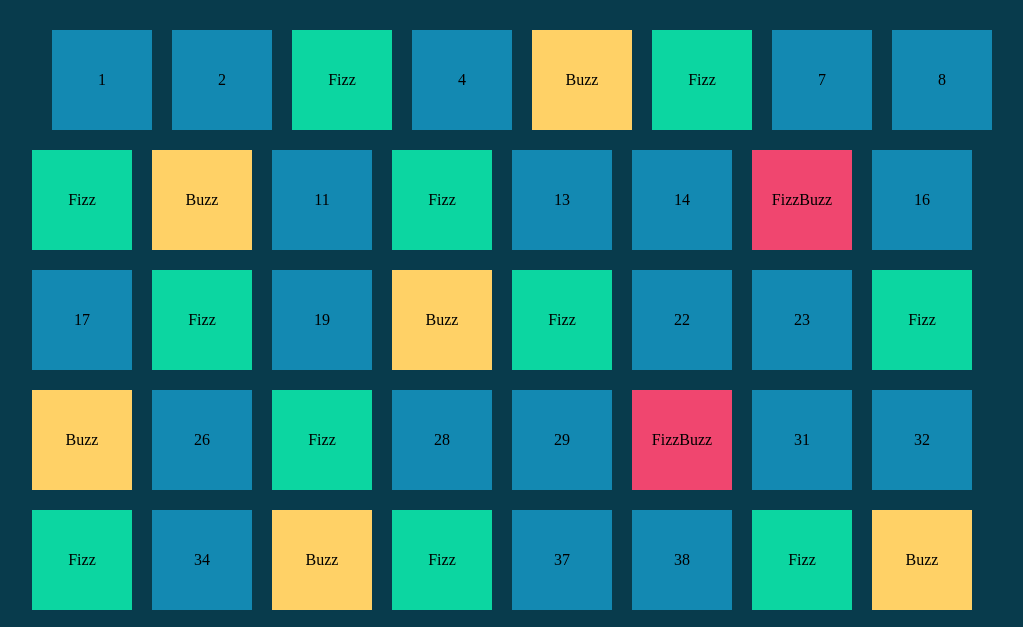
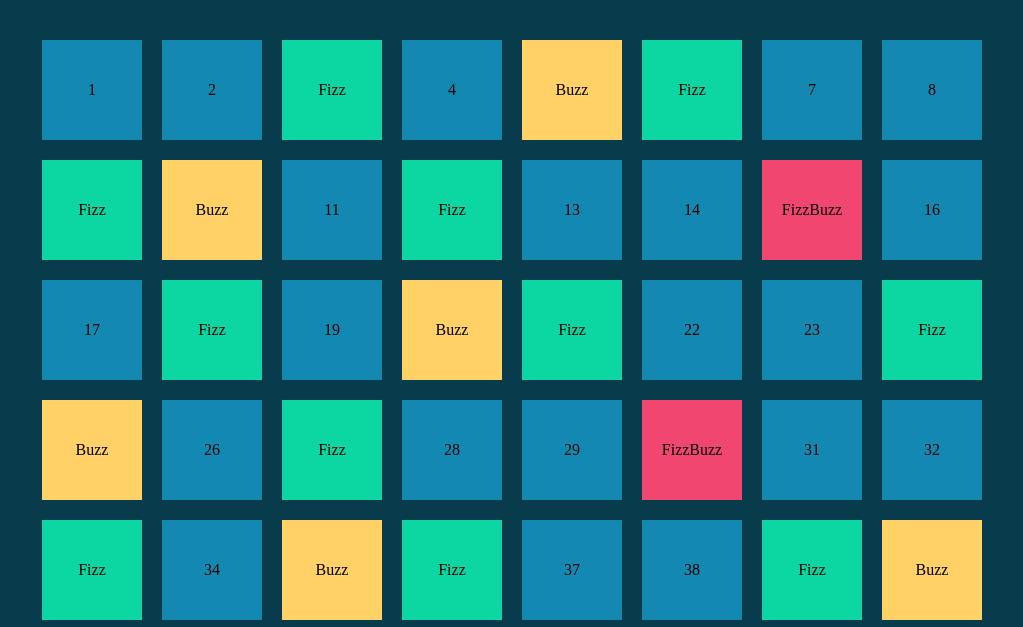
Before and after one commit to DaveKnud/js-fizzbuzz, a plain HTML site: page index.html in a window 1280 px wide. Shown: the part 110-737 px from the top of the page, without its empty margins (96-1119 px from the left). Drawn offline with Linux system fonts and the light colour scheme; a web font is replaced by a local one.

Commit message:
terminato (speriamo bene)

```diff
--- a/style.css
+++ b/style.css
@@ -13,10 +13,10 @@ h1{
 #container{
     display: flex;
     flex-wrap: wrap;
-    gap: 20px;
     text-align: center;
     width: 80%;
     margin: 0 auto;
+    padding-bottom: 60px;
 
 
 }
@@ -30,6 +30,7 @@ h1{
     height:100px ;
     padding: 5px;
     color: black;
+    margin: 10px;
 }
 
 
```
